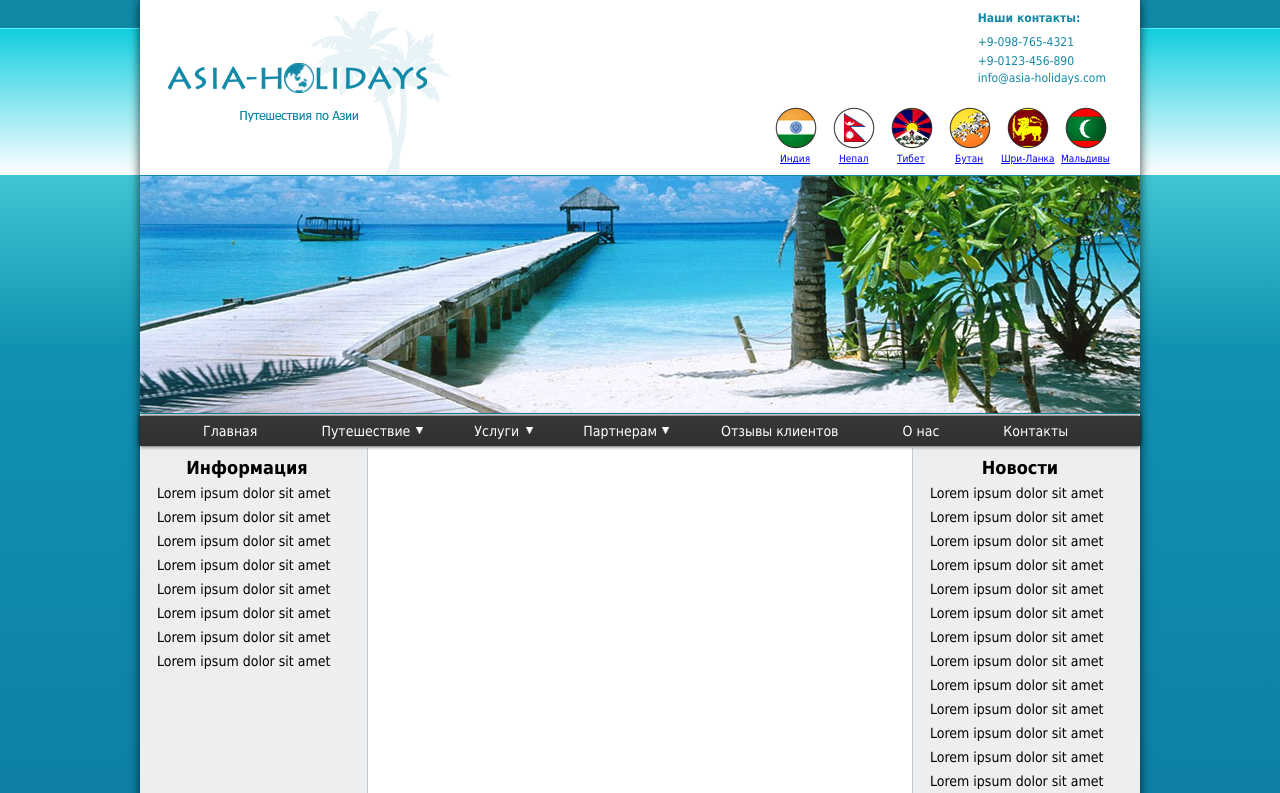
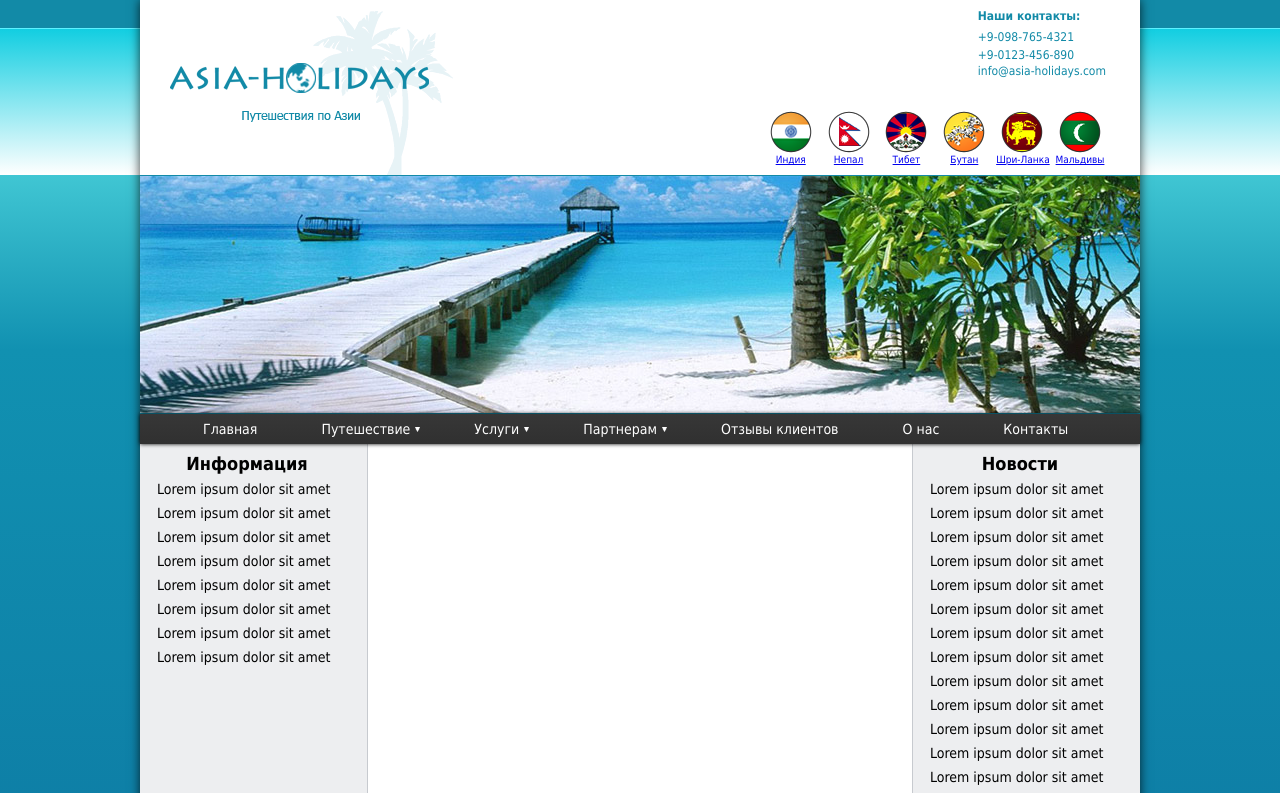
Before and after one commit to Apollo108/apollo108.github.io, a plain HTML site: page Asia_holiday/index.html in a window 1280 px wide. Shown: the top 793 px of the page. Drawn offline with Linux system fonts and the light colour scheme.

Commit message:
Fitness, Asia holiday rework

```diff
--- a/Asia_holiday/css/style.css
+++ b/Asia_holiday/css/style.css
@@ -16,103 +16,120 @@ body {
 .header {
 	position: relative;
 	min-height: 175px;
-	background: url(../img/logo.png) no-repeat 28px 11px;
+}
+
+.logo {
+	float: left;
+	padding-left: 30px;
+	padding-top: 11px;
+}
+
+.logo img, .logo a {
+	display: block;
+}
+
+.header__rightblock {
+	float: right;
+	padding-right: 34px;
+}
+
+/*CLEARFIX*/
+
+.clearfix:after, .clearfix:before {
+  content: "";
+  clear: both;
+  display: block;
 }
 
 .header__contacts {
 	float: right;
 	font-size: 12px;
-	padding-right: 34px;
-	padding-top: 11px;
+	padding-top: 9px;
 	color: #128aa7;
 }
 
 .contacts__title {
 	margin: 0;
 	font-weight: bold;
-	padding-bottom: 8px;
+	padding-bottom: 5px;
 }
 
 .contacts__phones {
 	margin: 0;
-	line-height: 19px;
+	line-height: 18px;
 }
 
 .contacts__email {
 	margin: 0;
 }
 
-.header__countries {
-	position: absolute;
-	right: 17px;
-	bottom: 9px;
+ul.header__countries {
+	float: right;
+	clear: right;
 	font-size: 10px;
+	margin: 0;
+	padding: 0;
+	padding-top: 33px;
+	list-style-type: none;
 }
 
-.header__countries a {
+.header__countries li {
+	display: inline-block;
+	margin-right: 3px;
+}
+
+.header__countries li:last-child {
+	margin-right: 0;
+}
+
+a.countries {
+	display: block;
+	width: 52px;
 	position: relative;
-	display: inline-block;
-	margin-right: 16px;
+	padding-top: 43px;
+	white-space: nowrap;
+	text-align: center;
+}
+
+a.countries:hover {
+	text-decoration: none;
+}
+
+a.countries::before {
+	content: '';
+	position: absolute;
+	top: 0;
+	left: 50%;
+	margin-left: -21px;
 	width: 42px;
 	height: 42px;
 	background: url(../img/countries.png) no-repeat 0 0;
-	white-space: nowrap;
-	padding-top: 15px;
 }
 
-.country__india {
-	position: absolute;
-	bottom: 0;
-	left: 5px;
-	text-decoration: underline;
-}
-
-.country__nepal,
-.country__tibet,
-.country__buthan {
-	position: absolute;
-	bottom: 0;
-	left: 6px;
-	text-decoration: underline;
-}
-
-.country__srilanka {
-	position: absolute;
-	bottom: 0;
-	left: -6px;
-	text-decoration: underline;
-}
-
-.country__mald {
-	position: absolute;
-	bottom: 0;
-	left: -4px;
-	text-decoration: underline;
-}
-
-a.img__nepal {
+a.nepal::before {
 	background-position: -58px 0;
 }
 
-a.img__tibet {
+a.tibet::before {
 	background-position: -114px 0;
 }
 
-a.img__buthan {
+a.buthan::before {
 	background-position: -169px 0;
 }
 
-a.img__srilanka {
+a.srilanka::before {
 	background-position: -225px 0;
 }
 
-a.img__mald {
+a.maldives::before {
 	background-position: -282px 0;
 }
 
 .main-image img {
 	border-top: 1px solid #128aa7;
 	border-bottom: 1px solid #128aa7;
+	display: block;
 }
 
 /*NAVIGATION MENU*/
@@ -125,13 +142,16 @@ ul.nav__menu-dropdown {
 
 ul.nav__menu {
 	position: relative;
-	top: -2px;
 	background: linear-gradient(#373737, #303030);
 	border-top: #cacbcb;
 	border-bottom: #000;
 	padding: 0 33px;
 	font-size: 14px;
 	box-shadow: 0 0 4px 0 rgba(0,0,0,1);
+}
+
+ul.nav__menu a:hover {
+	color: #bbb;
 }
 
 ul.nav__menu > li {
@@ -146,10 +166,17 @@ ul.nav__menu > li > a {
 	padding: 0px 30px;
 }
 
-.nav__menu a.arrow {
+.nav__menu a.arrow::after {
+	position: absolute;
+	content: '';
 	background: url(../img/arrow.png) no-repeat;
-	-webkit-background-size: 8px;
-	background-size: 7px;
+	-webkit-background-size: contain;
+	background-size: contain;
+	width: 5px;
+	height: 6px;
+	top: 50%;
+	right: 20px;
+	margin-top: -2px;
 }
 
 .nav__menu a.arrow1 {
@@ -162,7 +189,9 @@ ul.nav__menu > li > a {
 	background-position: 86% 50%;
 }
 
-.nav__menu li:nth-child(2) {
+.nav__menu li:nth-child(2),
+.nav__menu li:nth-child(3),
+.nav__menu li:nth-child(4) {
 	position: relative;
 }
 
@@ -177,14 +206,16 @@ ul.nav__menu-dropdown {
 	transition: all 0.3s;
 }
 
-ul.nav__menu li:nth-child(2):hover ul.nav__menu-dropdown {
+ul.nav__menu li:nth-child(2):hover ul.nav__menu-dropdown,
+ul.nav__menu li:nth-child(3):hover ul.nav__menu-dropdown,
+ul.nav__menu li:nth-child(4):hover ul.nav__menu-dropdown {
 	visibility: visible;
 	opacity: 1;
 }
 
-ul.nav__menu-dropdown li:hover a {
+/*ul.nav__menu-dropdown li:hover a {
 	color: #bbb;
-}
+}*/
 
 ul.nav__menu-dropdown a {
 	display: block;
--- a/Asia_holiday/index.html
+++ b/Asia_holiday/index.html
@@ -9,27 +9,30 @@
 <body>
 	<div class="wrapper">
 		<header class="header">
-			<div class="header__contacts">
-				<p class="contacts__title">Наши контакты:</p>
-				<p class="contacts__phones">+9-098-765-4321<br>
-				+9-0123-456-890</p>
-				<p class="contacts__email">info@asia-holidays.com</p>
-			</div>
-			<div class="header__countries">
-				<a href="#"><span class="country__india">Индия</span></a><!--
-				--><a href="#" class="img__nepal"><span class="country__nepal">Непал</span></a><!--
-				--><a href="#" class="img__tibet"><span class="country__tibet">Тибет</span></a><!--
-				--><a href="#" class="img__buthan"><span class="country__buthan">Бутан</span></a><!--
-				--><a href="#" class="img__srilanka"><span class="country__srilanka">Шри-Ланка</span></a><!--
-				--><a href="#" class="img__mald"><span class="country__mald">Мальдивы</span></a>
+			<div class="logo"><a href="#"><img src="img/logo.png" alt="logo"></a></div>
+			<div class="header__rightblock clearfix">
+				<div class="header__contacts">
+					<p class="contacts__title">Наши контакты:</p>
+					<p class="contacts__phones">+9-098-765-4321</p>
+					<p class="contacts__phones">+9-0123-456-890</p>
+					<p class="contacts__email">info@asia-holidays.com</p>
+				</div>
+				<ul class="header__countries">
+					<li><a href="#" class="countries india">Индия</a></li>
+					<li><a href="#" class="countries nepal">Непал</a></li>
+					<li><a href="#" class="countries tibet">Тибет</a></li>
+					<li><a href="#" class="countries buthan">Бутан</a></li>
+					<li><a href="#" class="countries srilanka">Шри-Ланка</a></li>
+					<li><a href="#" class="countries maldives">Мальдивы</a></li>
+				</ul>
 			</div>
 		</header>
-		<div class="main-image"><img src="img/main.jpg" alt=""></div>
+		<div class="main-image"><img src="img/main.jpg" alt="main-image"></div>
 		<nav>
 			<ul class="nav__menu">
 				<li><a href="#">Главная</a></li>
-				<li><a href="#" class="arrow arrow1 droplink">Путешествие</a>
-					<ul id="myDropdown" class="nav__menu-dropdown">
+				<li><a href="#" class="arrow arrow1">Путешествие</a>
+					<ul class="nav__menu-dropdown">
 						<li><a href="#">Путешествие 1</a></li>
 						<li><a href="#">Путешествие 2</a></li>
 						<li><a href="#">Путешествие 3</a></li>
@@ -37,8 +40,18 @@
 						<li><a href="#">Путешествие 5</a></li>
 					</ul>
 				</li>
-				<li><a href="#" class="arrow arrow2">Услуги</a></li>
-				<li><a href="#" class="arrow arrow3">Партнерам</a></li>
+				<li><a href="#" class="arrow arrow2">Услуги</a>
+					<ul class="nav__menu-dropdown">
+						<li><a href="#">Услуга 1</a></li>
+						<li><a href="#">Услуга 2</a></li>
+					</ul>
+				</li>
+				<li><a href="#" class="arrow arrow3">Партнерам</a>
+					<ul class="nav__menu-dropdown">
+						<li><a href="#">Предложение 1</a></li>
+						<li><a href="#">Предложение 2</a></li>
+					</ul>
+				</li>
 				<li><a href="#">Отзывы клиентов</a></li>
 				<li><a href="#">О нас</a></li>
 				<li><a href="#">Контакты</a></li>
```
Also changed, not shown: Fitness/css/style.css (+25 -11 lines), Fitness/index.html (+9 -7 lines).
